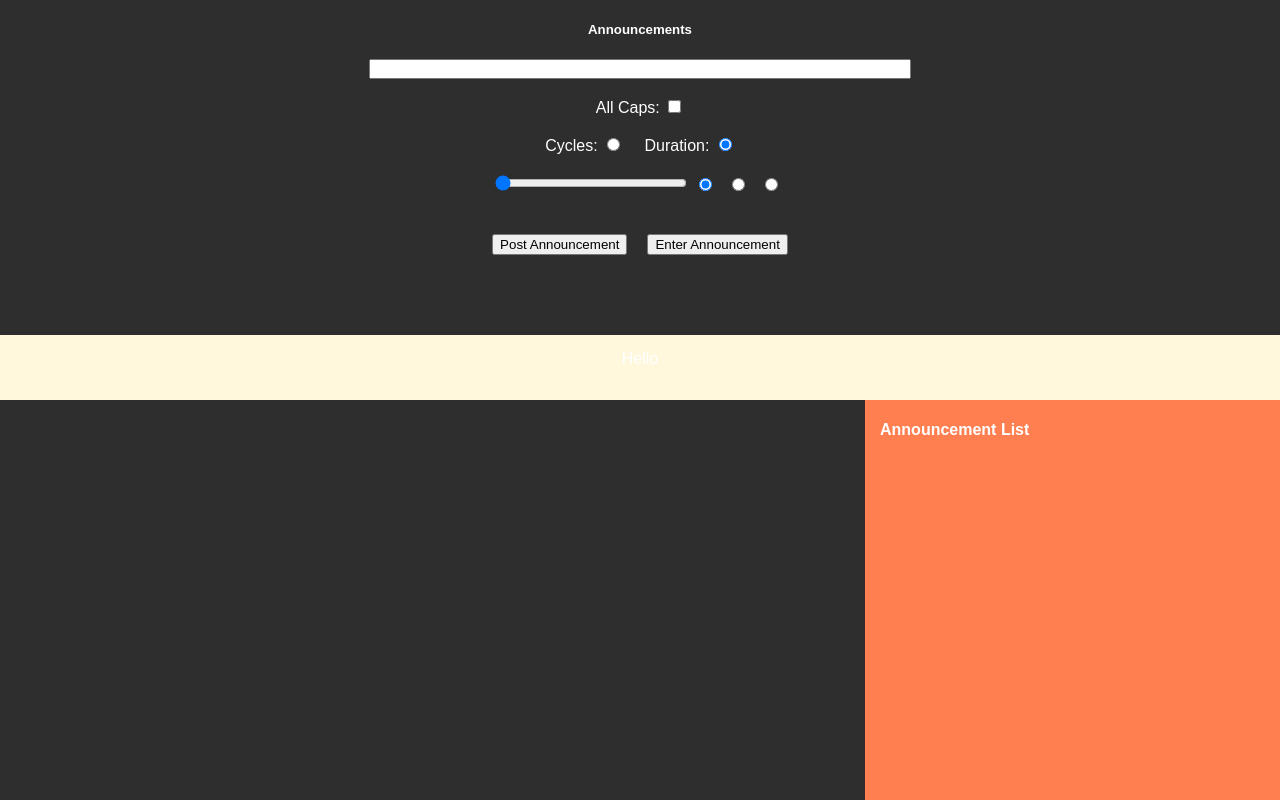
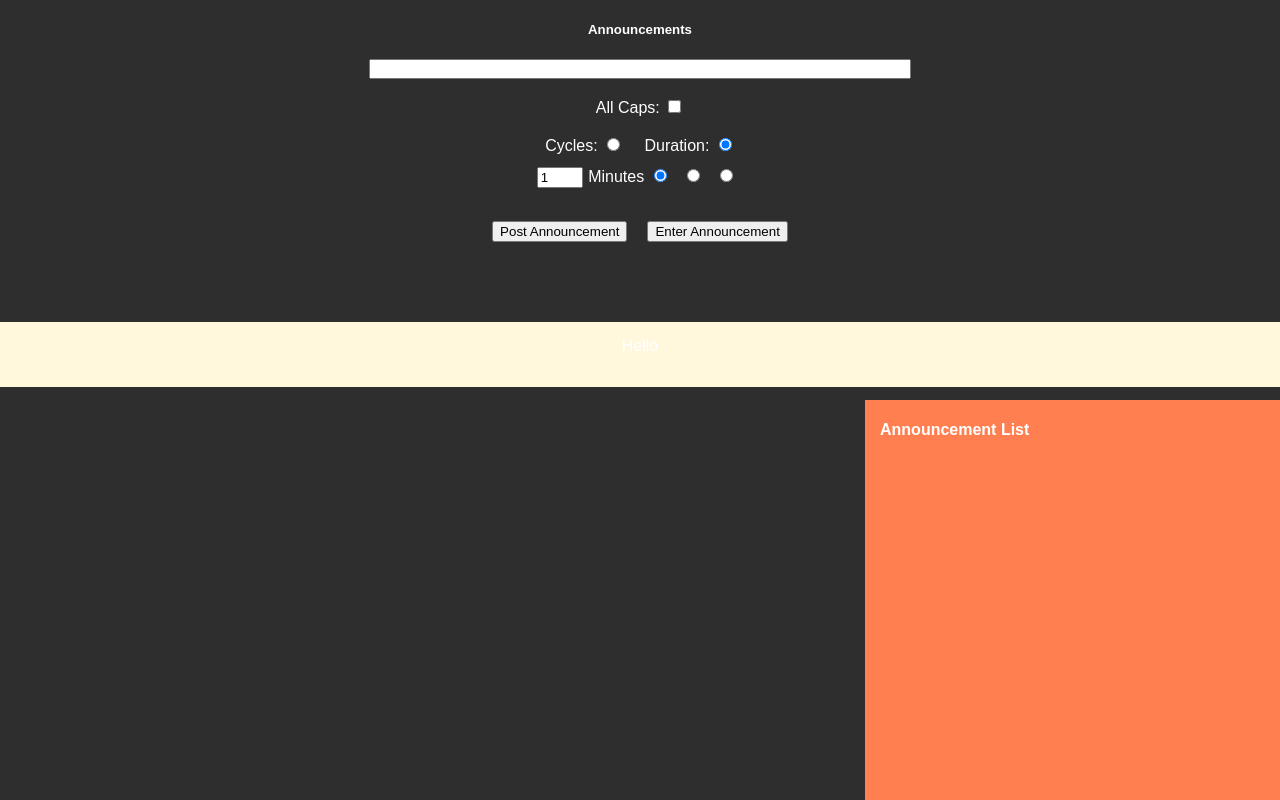
Before and after one commit to BdonGordon/Announcement-Board2.0, a React (Create React App) app in the folder announcement-board-2.0/: page / in a window 1280 px wide. Both pictures are taken after a click on the radio button 725 px from the left and 144 px from the top of the page. Built offline with nearby package versions, Linux system fonts and the light colour scheme.

Commit message:
Creates the proper IAnnouncement object at the end of everything - it posts what it should. Now need to work on the redux.

```diff
--- a/announcement-board-2.0/package.json
+++ b/announcement-board-2.0/package.json
@@ -3,6 +3,7 @@
   "version": "0.1.0",
   "private": true,
   "dependencies": {
+    "npm": "^5.7.1",
     "react": "^16.2.0",
     "react-dom": "^16.2.0",
     "react-scripts-ts": "2.13.0"
--- a/announcement-board-2.0/src/ListStyling.css
+++ b/announcement-board-2.0/src/ListStyling.css
@@ -36,3 +36,9 @@ label {
 .life-type-radio {
     margin-right: 20px;
 }
+
+.life-length-input {
+    width: 3%;
+    margin-top: 12px;
+    margin-right: 5px;
+}
--- a/announcement-board-2.0/src/components/MessageBoard/components/MessageBoard.tsx
+++ b/announcement-board-2.0/src/components/MessageBoard/components/MessageBoard.tsx
@@ -22,7 +22,9 @@ const initialState: MessageBoardProps.IState = {
     message: '',
     isCaps: false,
     isCycle: true,
-    lifeType: initialCycle || initialDuration
+    lifeType: initialCycle.type, //initialize lifeType to "cycle"
+    durationType: "Minutes",
+    lifeLength: ''
 };
 
 class MessageBoard extends React.Component<MessageBoardProps.IProps, MessageBoardProps.IState> {
@@ -30,26 +32,35 @@ class MessageBoard extends React.Component<MessageBoardProps.IProps, MessageBoar
         super(props);
 
         this.state = initialState;
-        this.state.lifeType.type = "cycle"; //set as default
         this.handleMessageChange = this.handleMessageChange.bind(this);
         this.handleCapsToggle = this.handleCapsToggle.bind(this);
-        this.handlePost = this.handlePost.bind(this);
         this.handleLifeTypeChange = this.handleLifeTypeChange.bind(this);
         this.toggleLifeType = this.toggleLifeType.bind(this);
+        this.handlePost = this.handlePost.bind(this);
         this.handleDurationTypeChange = this.handleDurationTypeChange.bind(this);
-        this.handleSliderChange = this.handleSliderChange.bind(this);
+        this.handleLifeTimeChange = this.handleLifeTimeChange.bind(this);
+        this.handleLabelChange = this.handleLabelChange.bind(this);
     }
 
-    handleMessageChange(e: React.FormEvent<HTMLInputElement>) {
-        var message: string = e.currentTarget.value;
+    componentDidMount() {
+        //console.log(this.state.lifeType);
+    }
 
-        this.setState({
-            message: message
-        });
+    componentDidUpdate() {
+        //console.log(this.state.lifeType);
     }
 
     /**
-     * Simply checks if the allcaps checkbox is checked or not and sets the state
+     * Sets the state.message here
+     * @param e
+     */
+    handleMessageChange(e: React.FormEvent<HTMLInputElement>) {
+        var message: string = e.currentTarget.value;
+        this.setState({ message: message });
+    }
+
+    /**
+     * Simply checks if the allcaps checkbox is checked or not and sets the state.isCaps
      * @param e
      */
     handleCapsToggle(e: React.FormEvent<HTMLInputElement>) {
@@ -61,28 +72,23 @@ class MessageBoard extends React.Component<MessageBoardProps.IProps, MessageBoar
     }
 
     /**
-     * lifeType of the announcement: cycle or duration.
+     * lifeType of the announcement: cycle or duration. state.lifeType and state.isCycle is set here
      * @param e
      */
     handleLifeTypeChange(e: React.FormEvent<HTMLInputElement>) {
-        var lifeType: LifeType;
-        var isCycle: boolean;
+        let lifeValue = e.currentTarget.value;
+        let isCycle = this.state.isCycle; //initially false
 
-        if (e.currentTarget.value === "cycle") {
+        if (lifeValue === "cycle") {
             isCycle = true;
-            lifeType = {
-                type: "cycle"
-            };
         }
         else {
             isCycle = false;
-            lifeType = {
-                type: "duration"
-            };
         }
+
         this.setState({
             isCycle: isCycle,
-            lifeType: lifeType
+            lifeType: lifeValue
         });
     }
 
@@ -90,67 +96,92 @@ class MessageBoard extends React.Component<MessageBoardProps.IProps, MessageBoar
      * Gets the lifeType of cycles or duration to hide or render the radio buttons for minutes/hrs/days of the Duration lifeType
      */
     toggleLifeType() {
-        var lifeType: boolean = this.state.isCycle;
-        //console.log(this.state.lifeType.type);
-        return lifeType;
+        return this.state.isCycle;
     }
 
     /**
-     * Make sure to set the durationType to "Minutes" somehow
+     * state.durationType is set here.
      * @param e
      */
     handleDurationTypeChange(e: React.FormEvent<HTMLInputElement>) {
-        var durationSelect: string = e.currentTarget.value;
-        let duration: Duration = initialDuration;
-
-        duration = {
-            type: "duration",
-            durationType: durationSelect
-        };
-
+        let durationType = e.currentTarget.value;
         this.setState({
-            lifeType: duration
+            durationType: durationType
         });
     }
 
-    /**
-     * CHECKPOINT: There is a delay in the value change when clicking a value
-     * @param e
-     */
-    handleSliderChange(e: React.FormEvent<HTMLInputElement>) {
+    handleLabelChange() {
+        if (this.state.lifeType === initialCycle.type) {
+            return "Cycle(s)";
+        }
+        return this.state.durationType;
+    }
+
+    handleLifeTimeChange(e: React.FormEvent<HTMLInputElement>) {
         let lifeType = this.state.lifeType;
 
-        switch (lifeType.type) {
-            case "cycle":
+        switch (lifeType) {
+            case initialCycle.type:
                 e.currentTarget.max = "100";
                 break;
 
-            case "duration":
-                //get the duration type (mins/hrs/days) some other way; maybe through props or state?
-                //if (this.state.type === "Minutes") e.currentTarget.max = "59"....
-                e.currentTarget.max = "59";
-
+            case initialDuration.type:
+                switch (this.state.durationType) {
+                    case "Minutes":
+                        e.currentTarget.max = "59";
+                        break;
+                    case "Hours":
+                        e.currentTarget.max = "23";
+                        break;
+                    case "Days":
+                        e.currentTarget.max = "365";
+                        break;
+                    default:
+                        break;
+                }
                 break;
 
             default:
                 break;
         }
 
-        lifeType = {
-            type: lifeType.type,
-            cycleNo: e.currentTarget.value
-        };
-        console.log(lifeType);
+        this.setState({
+            lifeLength: e.currentTarget.value
+        });
     }
 
     handlePost(e: React.FormEvent<HTMLButtonElement>) {
-        let newAnnouncement: IAnnouncement = {
+        let stateLife = this.state.lifeType;
+        let lifeType: LifeType;
+
+        switch (stateLife) {
+            case initialCycle.type:
+                lifeType = {
+                    type: stateLife,
+                    cycleNo: +this.state.lifeLength
+                };
+                break;
+
+            case initialDuration.type:
+                lifeType = {
+                    type: stateLife,
+                    durationType: this.state.durationType,
+                    durationTime: +this.state.lifeLength
+                };
+                break;
+
+            default:
+                break;
+        }
+
+        let announcementPost: IAnnouncement = {
             timeStamp: new Date().toLocaleString(),
             message: this.state.message,
-            caps: this.state.isCaps
+            caps: this.state.isCaps,
+            lifeType: lifeType
         };
 
-        console.log(newAnnouncement.timeStamp + " && " + newAnnouncement.message + " && " + newAnnouncement.caps + " && " );
+        console.log(announcementPost);
     }
 
     render() {
@@ -176,10 +207,12 @@ class MessageBoard extends React.Component<MessageBoardProps.IProps, MessageBoar
 
                 {/*Range slider and radio buttons div*/}
                 <div>
-                    <input type="range" className="custom-range" min="1" onChange={this.handleSliderChange} defaultValue="1" />
-                    <input type="radio" name="duration-type" className="custom-radio" defaultChecked={true} hidden={this.toggleLifeType()} value="Minutes" onChange={this.handleDurationTypeChange} />
-                    <input type="radio" name="duration-type" className="custom-radio" hidden={this.toggleLifeType()} value="Hours" onChange={this.handleDurationTypeChange}/>
-                    <input type="radio" name="duration-type" className="custom-radio" hidden={this.toggleLifeType()} value="Days" onChange={this.handleDurationTypeChange}/>
+                    <input type="number" className="life-length-input" min="1" defaultValue="1" onChange={this.handleLifeTimeChange} />
+                    <label>{this.handleLabelChange()}</label>
+                    <input type="radio" name="duration-type" className="custom-radio" defaultChecked={true} hidden={this.toggleLifeType()} value="Minutes" onChange={this.handleDurationTypeChange}/>
+                    <input type="radio" name="duration-type" className="custom-radio" hidden={this.toggleLifeType()} value="Hours" onChange={this.handleDurationTypeChange} />
+                    <input type="radio" name="duration-type" className="custom-radio" hidden={this.toggleLifeType()} value="Days" onChange={this.handleDurationTypeChange} />
+                    <br />
                 </div>
                 <br />
 
@@ -197,7 +230,6 @@ class MessageBoard extends React.Component<MessageBoardProps.IProps, MessageBoar
                 </div>
 
             </div>
-
         );
     }
 }
--- a/announcement-board-2.0/src/components/MessageBoard/containers/MessageBoardContainer.tsx
+++ b/announcement-board-2.0/src/components/MessageBoard/containers/MessageBoardContainer.tsx
@@ -20,7 +20,9 @@ export namespace MessageBoardProps {
         message: string;
         isCaps: boolean;
         isCycle: boolean;
-        lifeType?: LifeType;
+        lifeType?: string;
+        durationType?: string;
+        lifeLength: string;
     }
 }
 
--- a/announcement-board-2.0/src/models/Announcements.ts
+++ b/announcement-board-2.0/src/models/Announcements.ts
@@ -1,6 +1,7 @@
 type LifeType = Cycle | Duration;
 
 export interface IAnnouncement {
+    messageID?: number; //not needed since there's no DB to keep track of the ID
     timeStamp: string;
     message: string;
     caps?: boolean;
@@ -8,12 +9,12 @@ export interface IAnnouncement {
 }
 
 export interface Cycle {
-    type: string;
+    type?: "cycle";
     cycleNo: number;
 }
 
 export interface Duration {
-    type: string;
+    type?: "duration";
     durationType?: string;
     durationTime?: number;
 }
```
Also changed, not shown: 1 other file (tests, documents, lock files or other folders).
